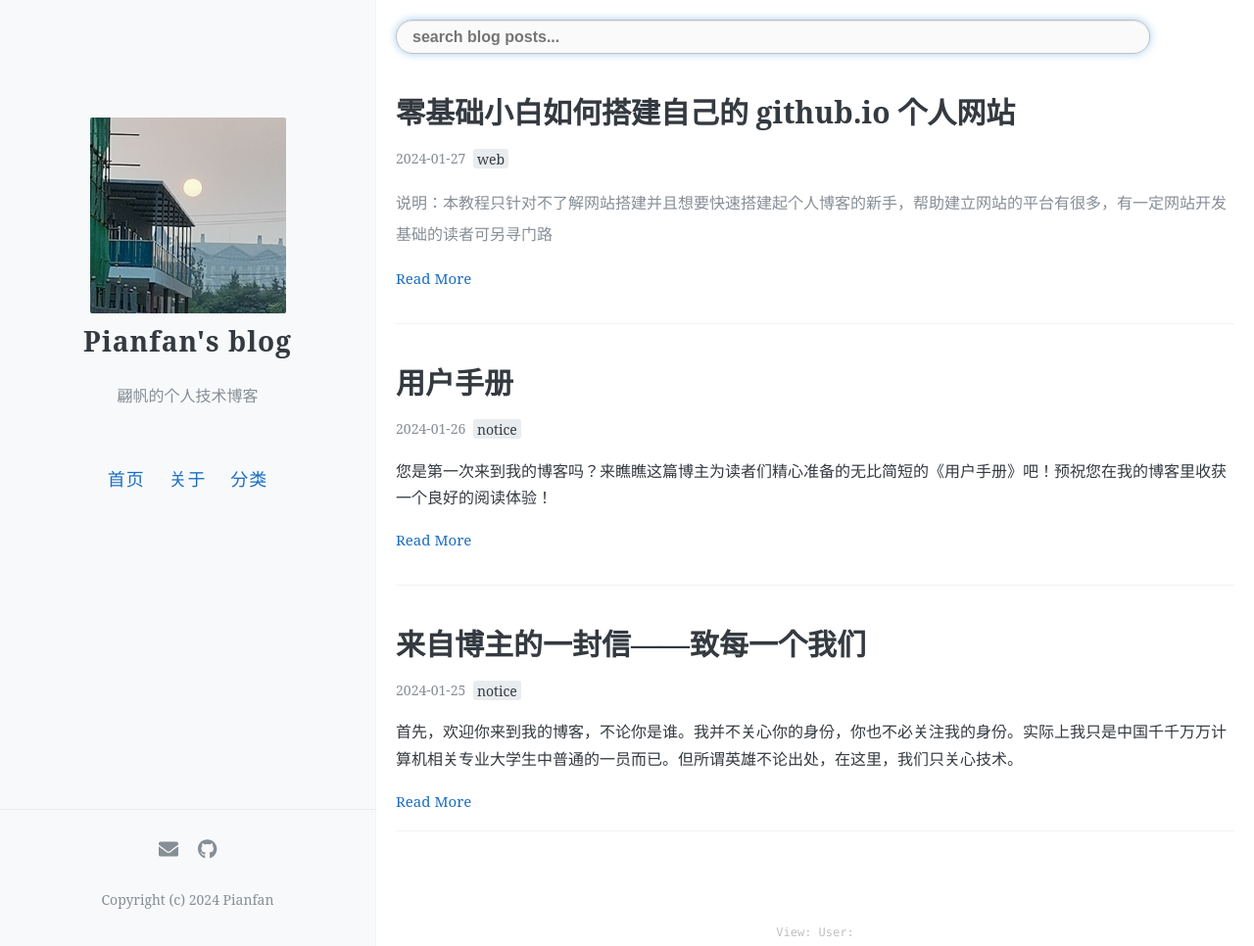
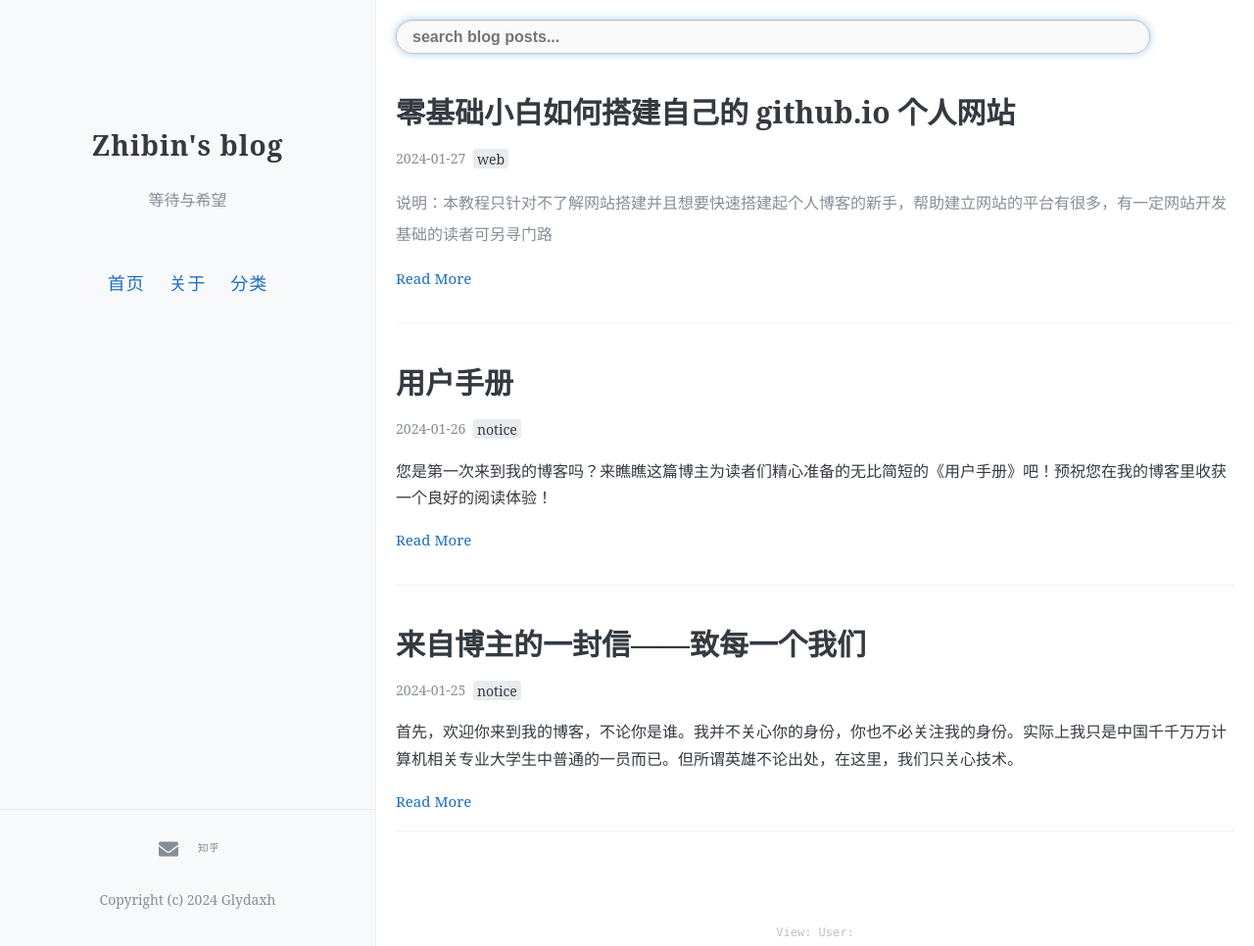
Before and after one commit to Gyaanu/Glydaxh.github.io, a Jekyll site: the page built from index.html, in a window 1280 px wide and 966 px high. Shown: the whole window at 98% size. Built offline with Jekyll 4.4.1, drawn with Linux system fonts in a browser that asks for light colours; the list of posts is cut into pages by our own code; comment, search, counter and statistics services are not loaded.

Commit message:
remove and add new files

```diff
--- a/_config.yml
+++ b/_config.yml
@@ -1,8 +1,8 @@
-name: "Pianfan's blog"
-description: "翩帆的个人技术博客"
+name: "Zhibin's blog"
+description: "等待与希望"
 
-avatar: https://pianfan.github.io/images/avatar.jpg
-favicon: https://pianfan.github.io/images/favicon.ico
+avatar:
+favicon:
 
 navigation:
   - name: 首页
@@ -17,23 +17,23 @@ paginate: 8
 excerpt_separator: <!-- more -->
 
 footer-links:
-  zhihu:
-  email: xiongyunhan@outlook.com
+  zhihu: https://www.zhihu.com/people/for-sky-51
+  email: zbluo@buaa.edu.cn
   facebook:
-  github: pianfan
+  github:
   rss: # just type anything here for a working RSS icon
   twitter:
   youtube:
 
-footer-text: Copyright (c) 2024 Pianfan
+footer-text: Copyright (c) 2024 Glydaxh
 
-url: https://pianfan.github.io
+url: https://gyaanu.github.io/Glydaxh.github.io/
 
 permalink: /:title/
 paginate_path: /page:num/
 
 # The release of Jekyll Now
-version: v1.2.0
+version: v1.0.0
 
 # Jekyll 3 now only supports Kramdown for Markdown
 kramdown:
```
